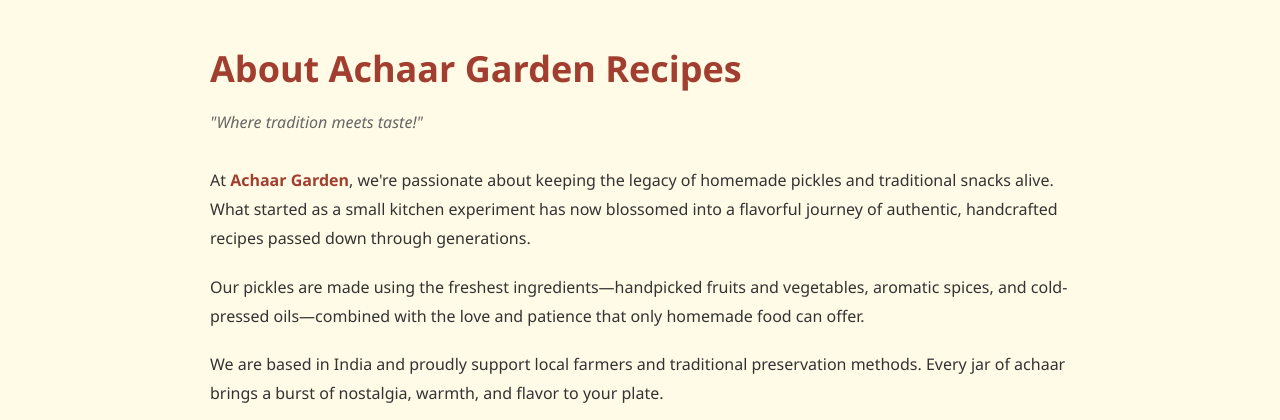
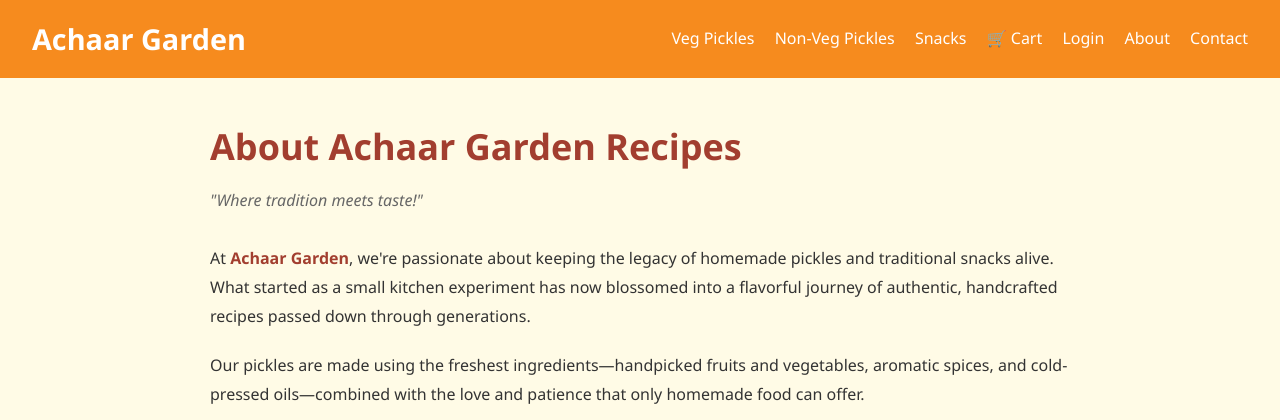
Before and after one commit to MythiliKancharla/Homemadepickle, a Flask app: page /about in a window 1280 px wide. Shown: the top 420 px of the page. Run offline with Flask 3, Linux system fonts and the light colour scheme.

Commit message:
Update about.html

```diff
--- a/templates/about.html
+++ b/templates/about.html
@@ -39,6 +39,20 @@
 </head>
 <body>
 
+     <header class="main-header">
+    <div class="logo">Achaar Garden</div>
+    <nav class="nav-bar">
+      <a href="{{ url_for('veg_pickles') }}">Veg Pickles</a>
+      <a href="{{ url_for('non_vegpickles') }}">Non-Veg Pickles</a>
+      <a href="{{ url_for('snacks') }}">Snacks</a>
+      <a href="{{ url_for('cart') }}">🛒 Cart</a>
+      <a href="{{ url_for('login') }}">Login</a>
+      <a href="{{ url_for('about') }}">About</a>
+      <a href="{{ url_for('contact') }}">Contact</a>
+    </nav>
+  </header>
+
+
 <div class="about-container">
     <h1>About Achaar Garden Recipes</h1>
     <p class="tagline">"Where tradition meets taste!"</p>
```
